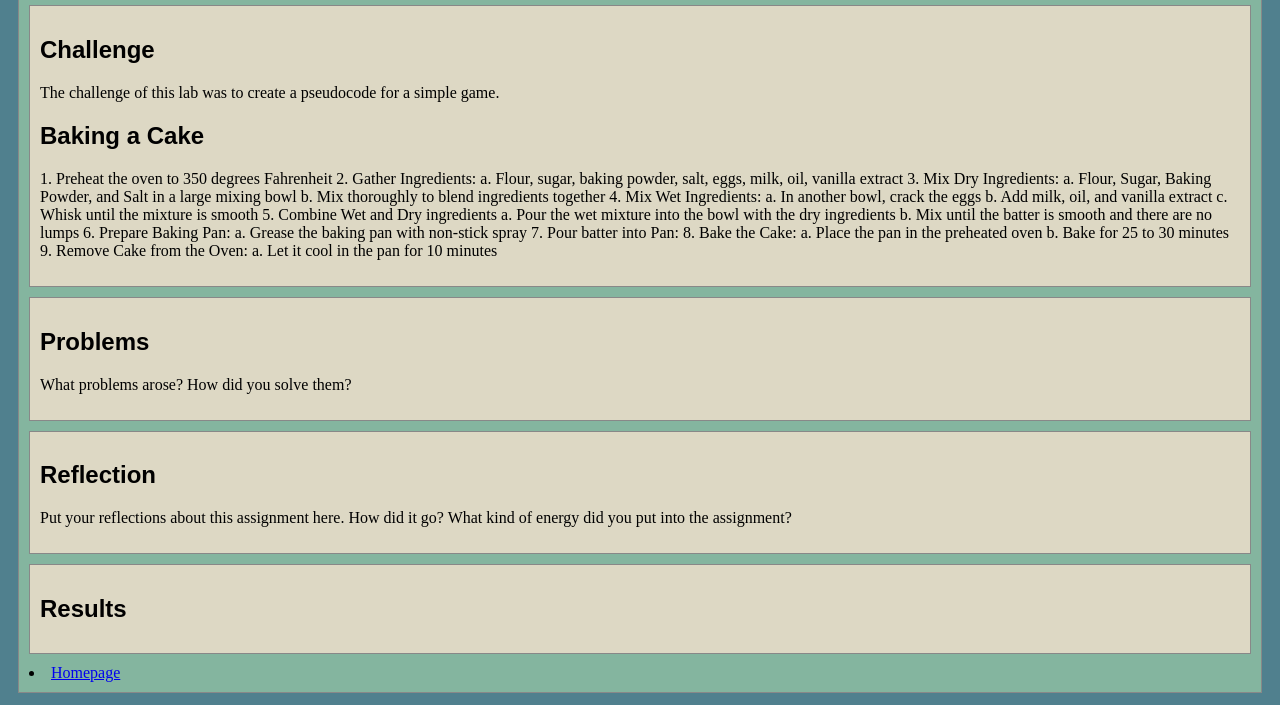
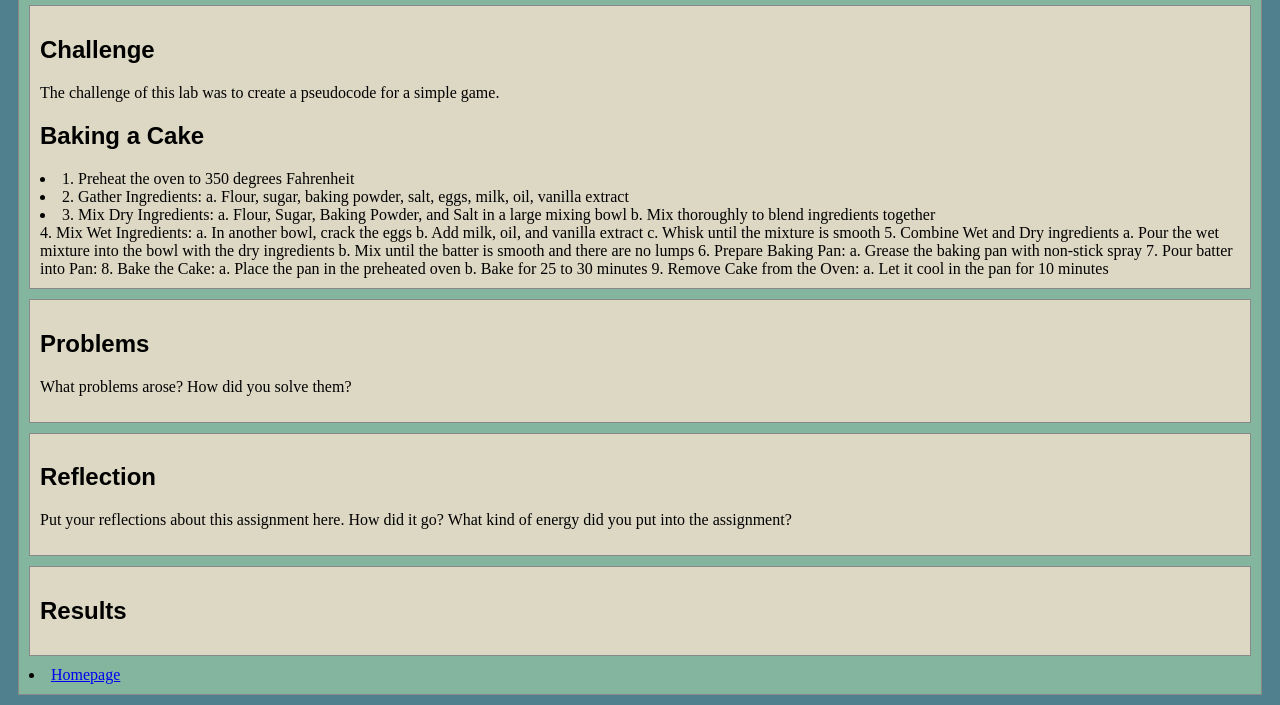
Before and after one commit to isabellasantana03/art101, a plain HTML site: page lab4/index.html in a window 1280 px wide. Shown: the part 106-811 px from the top of the page. Drawn offline with nearby package versions, Linux system fonts and the light colour scheme.

Commit message:
update list

```diff
--- a/lab4/index.html
+++ b/lab4/index.html
@@ -28,13 +28,13 @@
 					<h2>Challenge</h2>
 					<p>The challenge of this lab was to create a pseudocode for a simple game.</p>
 					<h2> Baking a Cake</h2>
-					<p>
-						1. Preheat the oven to 350 degrees Fahrenheit
-						2. Gather Ingredients:
-							a. Flour, sugar, baking powder, salt, eggs, milk, oil, vanilla extract
-						3. Mix Dry Ingredients:
+
+					<li> 1. Preheat the oven to 350 degrees Fahrenheit</li>
+					<li> 2. Gather Ingredients:
+							a. Flour, sugar, baking powder, salt, eggs, milk, oil, vanilla extract </li>
+					<li>3. Mix Dry Ingredients:
 							a. Flour, Sugar, Baking Powder, and Salt in a large mixing bowl
-							b. Mix thoroughly to blend ingredients together
+							b. Mix thoroughly to blend ingredients together </li>
 						4. Mix Wet Ingredients:
 							a. In another bowl, crack the eggs
 							b. Add milk, oil, and vanilla extract
@@ -50,7 +50,7 @@
 							b. Bake for 25 to 30 minutes
 						9. Remove Cake from the Oven:
 							a. Let it cool in the pan for 10 minutes
-						 </p>
+
 			</div>
 
 			<div class="minor-section">
```
